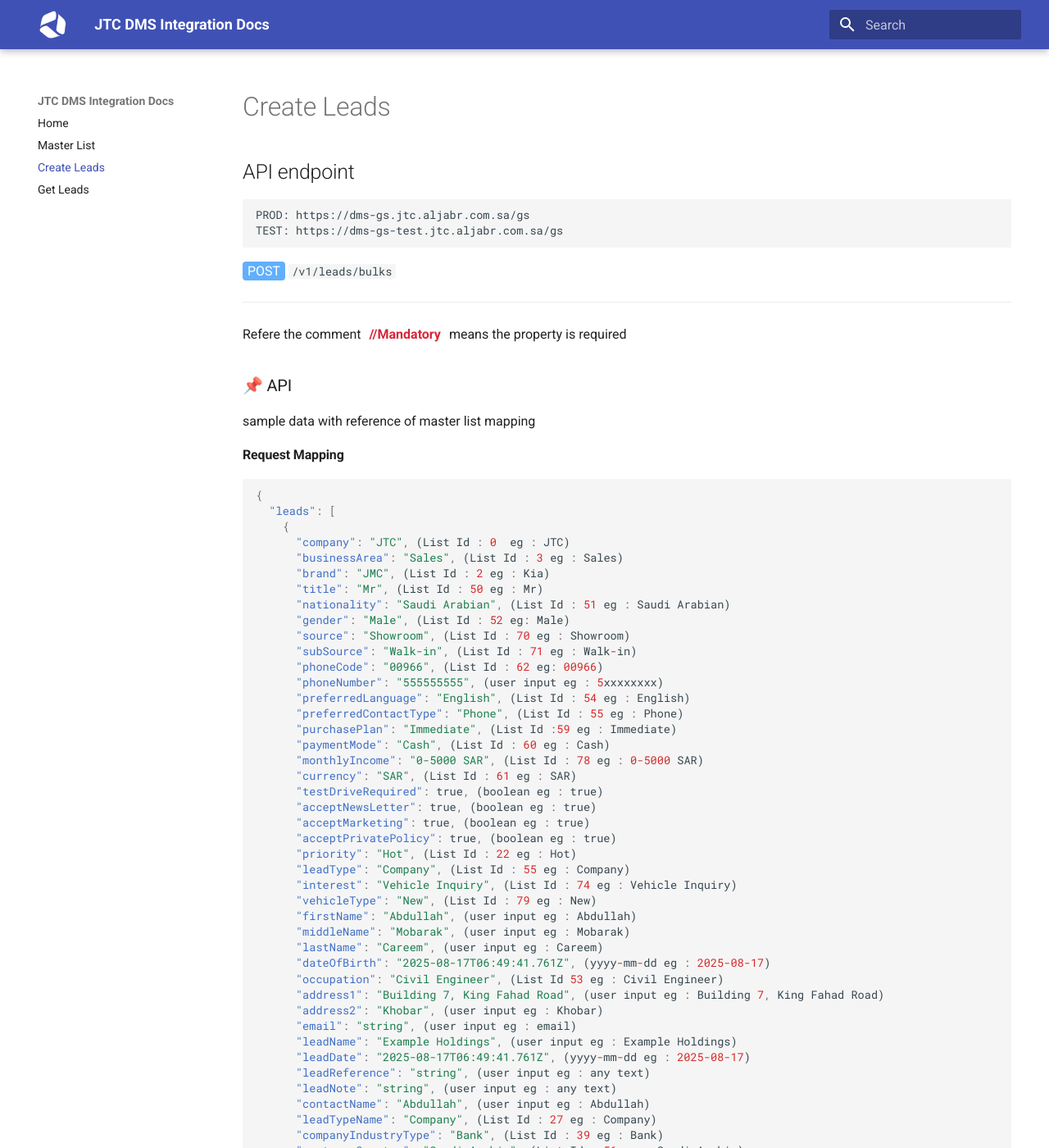
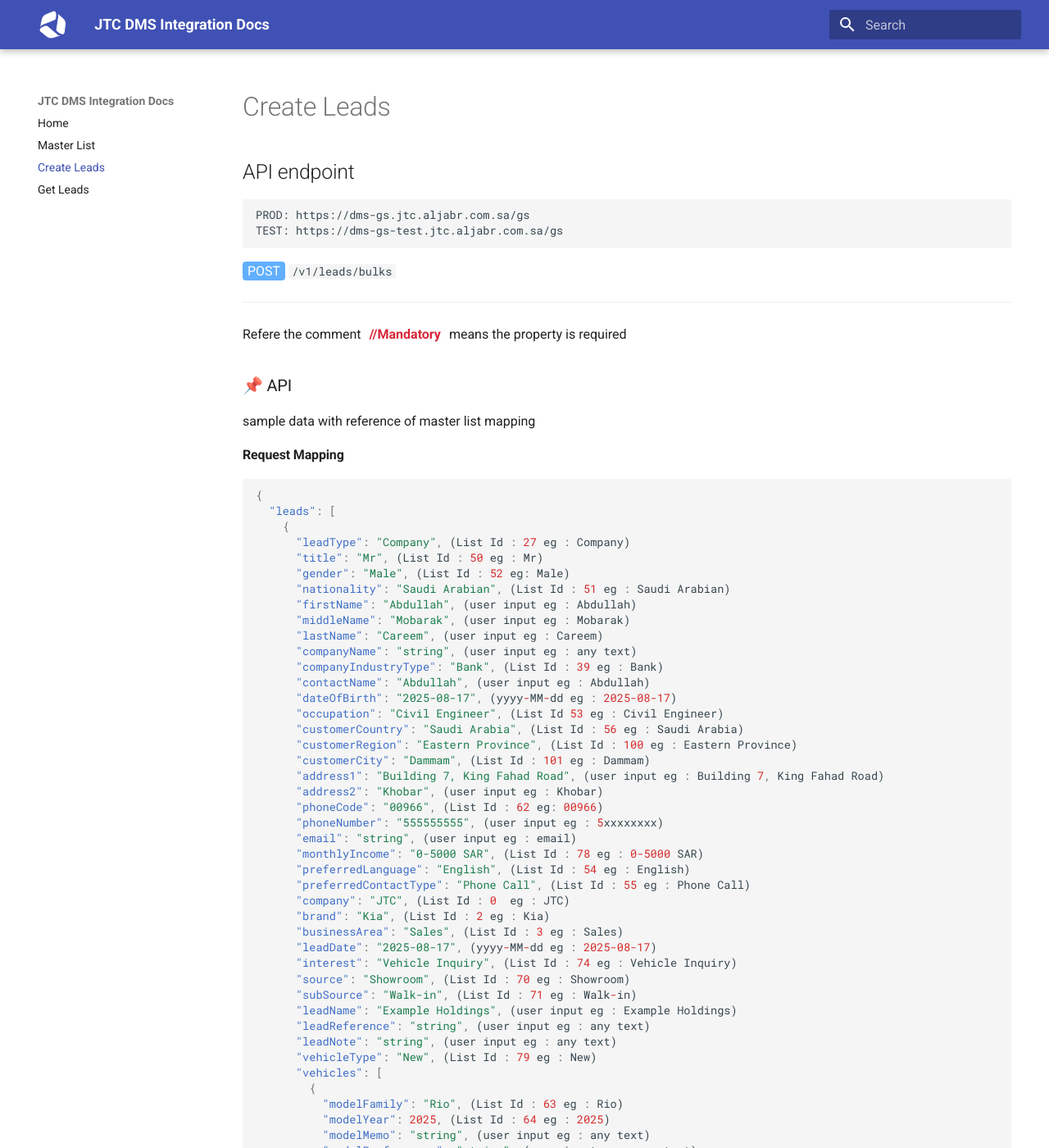
Before and after one commit to aljabr-trading/dms-external-docs, an MkDocs documentation site: the page built from docs/create-leads.md, in a window 1280 px wide and 1400 px high. Shown: the whole window at 82% size. Built offline with MkDocs 1.6.1 and Material for MkDocs 9.7.7, drawn with Linux system fonts in a browser that asks for light colours; some of the changed text lies outside the part shown.

````diff
--- a/docs/create-leads.md
+++ b/docs/create-leads.md
@@ -27,57 +27,57 @@ sample data with reference of master list mapping
 {
   "leads": [
     {
-      "company": "JTC", (List Id : 0  eg : JTC)
-      "businessArea": "Sales", (List Id : 3 eg : Sales)
-      "brand": "JMC", (List Id : 2 eg : Kia)
+      "leadType": "Company", (List Id : 27 eg : Company)
       "title": "Mr", (List Id : 50 eg : Mr)
+      "gender": "Male", (List Id : 52 eg: Male)
       "nationality": "Saudi Arabian", (List Id : 51 eg : Saudi Arabian)
-      "gender": "Male", (List Id : 52 eg: Male)
-      "source": "Showroom", (List Id : 70 eg : Showroom)
-      "subSource": "Walk-in", (List Id : 71 eg : Walk-in)
-      "phoneCode": "00966", (List Id : 62 eg: 00966)
-      "phoneNumber": "555555555", (user input eg : 5xxxxxxxx)
-      "preferredLanguage": "English", (List Id : 54 eg : English)
-      "preferredContactType": "Phone", (List Id : 55 eg : Phone)
-      "purchasePlan": "Immediate", (List Id :59 eg : Immediate)
-      "paymentMode": "Cash", (List Id : 60 eg : Cash)
-      "monthlyIncome": "0-5000 SAR", (List Id : 78 eg : 0-5000 SAR)
-      "currency": "SAR", (List Id : 61 eg : SAR)
-      "testDriveRequired": true, (boolean eg : true)
-      "acceptNewsLetter": true, (boolean eg : true)
-      "acceptMarketing": true, (boolean eg : true)
-      "acceptPrivatePolicy": true, (boolean eg : true)
-      "priority": "Hot", (List Id : 22 eg : Hot)
-      "leadType": "Company", (List Id : 55 eg : Company)
-      "interest": "Vehicle Inquiry", (List Id : 74 eg : Vehicle Inquiry)
-      "vehicleType": "New", (List Id : 79 eg : New)
       "firstName": "Abdullah", (user input eg : Abdullah)
       "middleName": "Mobarak", (user input eg : Mobarak)
       "lastName": "Careem", (user input eg : Careem)
-      "dateOfBirth": "2025-08-17T06:49:41.761Z", (yyyy-mm-dd eg : 2025-08-17)
+      "companyName": "string", (user input eg : any text)
+      "companyIndustryType": "Bank", (List Id : 39 eg : Bank)
+      "contactName": "Abdullah", (user input eg : Abdullah)
+      "dateOfBirth": "2025-08-17", (yyyy-MM-dd eg : 2025-08-17)
       "occupation": "Civil Engineer", (List Id 53 eg : Civil Engineer)
-      "address1": "Building 7, King Fahad Road", (user input eg : Building 7, King Fahad Road)
-      "address2": "Khobar", (user input eg : Khobar)
-      "email": "string", (user input eg : email)
-      "leadName": "Example Holdings", (user input eg : Example Holdings)
-      "leadDate": "2025-08-17T06:49:41.761Z", (yyyy-mm-dd eg : 2025-08-17)
-      "leadReference": "string", (user input eg : any text)
-      "leadNote": "string", (user input eg : any text)
-      "contactName": "Abdullah", (user input eg : Abdullah)
-      "leadTypeName": "Company", (List Id : 27 eg : Company)
-      "companyIndustryType": "Bank", (List Id : 39 eg : Bank)
       "customerCountry": "Saudi Arabia", (List Id : 56 eg : Saudi Arabia)
       "customerRegion": "Eastern Province", (List Id : 100 eg : Eastern Province)
       "customerCity": "Dammam", (List Id : 101 eg : Dammam)
+      "address1": "Building 7, King Fahad Road", (user input eg : Building 7, King Fahad Road)
+      "address2": "Khobar", (user input eg : Khobar)
+      "phoneCode": "00966", (List Id : 62 eg: 00966)
+      "phoneNumber": "555555555", (user input eg : 5xxxxxxxx)
+      "email": "string", (user input eg : email)
+      "monthlyIncome": "0-5000 SAR", (List Id : 78 eg : 0-5000 SAR)
+      "preferredLanguage": "English", (List Id : 54 eg : English)
+      "preferredContactType": "Phone Call", (List Id : 55 eg : Phone Call)
+      "company": "JTC", (List Id : 0  eg : JTC)
+      "brand": "Kia", (List Id : 2 eg : Kia)
+      "businessArea": "Sales", (List Id : 3 eg : Sales)
+      "leadDate": "2025-08-17", (yyyy-MM-dd eg : 2025-08-17)
+      "interest": "Vehicle Inquiry", (List Id : 74 eg : Vehicle Inquiry)
+      "source": "Showroom", (List Id : 70 eg : Showroom)
+      "subSource": "Walk-in", (List Id : 71 eg : Walk-in)
+      "leadName": "Example Holdings", (user input eg : Example Holdings)
+      "leadReference": "string", (user input eg : any text)
+      "leadNote": "string", (user input eg : any text)
+      "vehicleType": "New", (List Id : 79 eg : New)
       "vehicles": [
         {
-          "modelFamily": "Grand Avenue", (List Id : 63 eg : Grand Avenue)
+          "modelFamily": "Rio", (List Id : 63 eg : Rio)
           "modelYear": 2025, (List Id : 64 eg : 2025)
           "modelMemo": "string", (user input eg : any text)
           "modelPreferences": "string", (user input eg : any text)
           "totalQty": 1 (minimum 1 & maximum 1000)
         }
-      ]
+      ],
+      "purchasePlan": "Immediate", (List Id :59 eg : Immediate)
+      "paymentMode": "Cash", (List Id : 60 eg : Cash)
+      "currency": "SAR", (List Id : 61 eg : SAR)
+      "priority": "Hot", (List Id : 75 eg : Hot)
+      "testDriveRequired": true, (boolean eg : true)
+      "acceptNewsLetter": true, (boolean eg : true)
+      "acceptMarketing": true, (boolean eg : true)
+      "acceptPrivatePolicy": true, (boolean eg : true)
     }
   ],
   "isProcessed": 1
@@ -93,180 +93,192 @@ Below are the possible values for creating lead and properties will be mandatory
 
 !!!Note
     Minimum 1 Lead and Maximum 20 leads per request will be allowed and for each lead minimum one vehicle details and maximum 5 vehicle details will be allowed.
-
+<!--
 ```json
 {
   "leads": [
     {
-      "company": "JTC",
-      "businessArea": "Sales",
-      "brand": "JMC",
+      "leadType": "Company/Individual",
       "title": "Mr",
+      "gender": "Male",
       "nationality": "Saudi Arabian",
-      "gender": "Male",
-      "source": "Showroom",
-      "subSource": "Walk-in",
-      "phoneCode": "00966",
-      "phoneNumber": "555555555",
-      "preferredLanguage": "English",
-      "preferredContactType": "Phone",
-      "purchasePlan": "Immediate",
-      "paymentMode": "Cash",
-      "monthlyIncome": "0-5000 SAR",
-      "currency": "SAR",
-      "testDriveRequired": true,
-      "acceptNewsLetter": true,
-      "acceptMarketing": true,
-      "acceptPrivatePolicy": true,
-      "priority": "Hot",
-      "leadType": "Company",
-      "interest": "Vehicle Inquiry",
-      "vehicleType": "New",
       "firstName": "Abdullah",
       "middleName": "Mobarak",
       "lastName": "Careem",
+      "contactName": "Abdullah",
+      "companyName": "Example Holdings",
+      "companyIndustryType": "Bank",
       "dateOfBirth": "2025-08-17T06:49:41.761Z",
       "occupation": "string",
-      "address1": "Building 7, King Fahad Road",
-      "address2": "Khobar",
-      "email": "example@example.com",
-      "leadName": "Example Holdings",
-      "leadDate": "2025-08-17T06:49:41.761Z",
-      "leadReference": "string",
-      "leadNote": "string",
-      "contactName": "Abdullah",
-      "leadTypeName": "Company",
-      "companyIndustryType": "Bank",
       "customerCountry": "Saudi Arabia",
       "customerRegion": "Eastern Province",
       "customerCity": "Dammam",
+      "address1": "Building 7, King Fahad Road",
+      "address2": "Khobar",
+      "phoneCode": "00966",
+      "phoneNumber": "555555555",
+      "email": "example@example.com",
+      "monthlyIncome": "0-5000 SAR",
+      "preferredLanguage": "English",
+      "preferredContactType": "Phone",
+      "company": "JTC",
+      "brand": "Kia",
+      "businessArea": "Sales",
+      "branch": "string",
+      "leadDate": "2025-08-17T06:49:41.761Z",
+      "interest": "Vehicle Inquiry",
+      "source": "Showroom",
+      "subSource": "Walk-in",
+      "leadName": "Example Holdings",
+      "leadReference": "string",
+      "leadNote": "string",
+      "vehicleType": "New",
       "vehicles": [
         {
-          "modelFamily": "Grand Avenue",
+          "modelFamily": "Rio",
           "modelYear": 2025,
           "modelMemo": "string",
           "modelPreferences": "string",
           "totalQty": 1
         }
-      ]
+      ],
+      "purchasePlan": "Immediate",
+      "paymentMode": "Cash",
+      "currency": "SAR",
+      "priority": "Hot",
+      "testDriveRequired": true,
+      "acceptNewsLetter": true,
+      "acceptMarketing": true,
+      "acceptPrivatePolicy": true
     }
   ],
   "isProcessed": 1
 }
 ```
-
+-->
 
 #### Lead Type : Company  (Sample Json)
 ```json
 {
-   "leads":[                                          //Minimum 1 & Maximum 20
-      {
-        "leadtype":"Company",                         //Mandatory
-        "companyIndustryType":"Bank",                 //Mandatory
-        "companyname":"",                             //Mandatory
-        "contactname":"",                             //Mandatory
-        "phonecode":"00966",                          //Mandatory
-        "phoneNumber":"",                             //Mandatory
-        "preferredLanguage":"Arabic",                 //Mandatory
-        "preferredContactType":"email",
-        "leadName":"",                                //Mandatory
-        "leadReference":"",
-        "source":"Direct Contact",                    //Mandatory
-        "subsource":"Email",                          //Mandatory
-        "interest":"Price Quote",                     //Mandatory
-        "customerCountry":"Saudi Arabia",             //Mandatory
-        "customerRegion":"Riyadh",                    //Mandatory
-        "customerCity":"Afif",                        //Mandatory
-        "purchasePlan":"Within 30 Days",
-        "paymentMode":"Credit",
-        "currency":"SAR",
-        "brand":"KIA",                                 //Mandatory
-        "vehicleType":"New",
-        "businessArea":"Sales",                        //Mandatory
-        "testdriverequired":true,                      //Mandatory
-        "leadnote":"",
-        "acceptMarketing":true,
-        "acceptNewsLetter":true,                       //Mandatory
-        "acceptPrivatePolicy":true,                    //Mandatory
-        "company":"JTC",                               //Mandatory
-        "priority":"Warm",                             //Mandatory
-        "leaddate":"yyyy-dd-mm",
-        "vehicles":[         //Minimum 1 & Maximum 5   //Mandatory
-          {
-            "modelFamily":"RIO",                       //Mandatory
-            "modelYear":"2024",
-            "ModelMemo":"",
-            "ModelPreferences":"",
-            "totalQty":1                               //Mandatory
-          }
-        ]
-      }
-   ]
-    "isProcessed":1,
+  "leads": [                                                    // Minimum 1 & Maximum 20
+    {
+      "leadType": "Company",                                    // Mandatory
+      "contactName": "",                                        // Mandatory
+      "companyName": "",                                        // Mandatory
+      "companyIndustryType": "Bank",                            // Mandatory
+      "dateOfBirth": yyyy-MM-dd,
+      "occupation": "string",
+      "customerCountry": "Saudi Arabia",                        // Mandatory
+      "customerRegion": "Riyadh",                               // Mandatory
+      "customerCity": "Afif",                                   // Mandatory
+      "address1": "string",
+      "address2": "string",
+      "phoneCode": "00966",                                     // Mandatory
+      "phoneNumber": "",                                        // Mandatory
+      "email": "",
+      "monthlyIncome": "string",
+      "preferredLanguage": "Arabic",                            // Mandatory
+      "preferredContactType": "email",
+      "company": "JTC",                                         // Mandatory
+      "brand": "KIA",                                           // Mandatory
+      "businessArea": "Sales",                                  // Mandatory
+      "branch": "string",
+      "leadDate": "yyyy-MM-dd",
+      "interest": "Price Quote",                                // Mandatory
+      "source": "Direct Contact",                               // Mandatory
+      "subSource": "Email",                                     // Mandatory
+      "leadName": "",                                           // Mandatory
+      "leadReference": "",
+      "leadNote": "",
+      "vehicleType": "New",
+      "vehicles": [                  // Minimum 1 & Maximum 5    // Mandatory
+        {
+          "modelFamily": "RIO",                                  // Mandatory
+          "modelYear": "2024",
+          "modelMemo": "",
+          "modelPreferences": "",
+          "totalQty": 1                                          // Mandatory
+        }
+      ],
+      "purchasePlan": "Within 30 Days",
+      "paymentMode": "Credit",
+      "currency": "SAR",
+      "priority": "Warm",                                         // Mandatory
+      "testDriveRequired": true,                                  // Mandatory
+      "acceptNewsLetter": true,                                   // Mandatory
+      "acceptMarketing": true,                                    // Mandatory
+      "acceptPrivatePolicy": true                                 // Mandatory
+    }
+  ],
+  "isProcessed": 1
 }
 
 ```
+
 #### Lead Type : Individual  (Sample Json)
 
 ```json
 {
-   "leads":[                                            //Minimum 1 & Maximum 20
-      {
-        "leadtype":"Individual",                        //Mandatory
-        "title":"Mr",
-        "firstName":"",                                 //Mandatory
-        "middlename":"",
-        "lastName":"",
-        "nationality":"Saudi Arabian",                  //Mandatory
-        "gender":"Male",
-        "dateofbirth":"yyyy-mm-dd",
-        "occupation":"",
-        "address1":"",
-        "address2":"",
-        "email":"",
-        "phonecode":"00966",                            //Mandatory
-        "phoneNumber":"",                               //Mandatory
-        "preferredLanguage":"Arabic",                   //Mandatory
-        "preferredContactType":"Email",
-        "leadName":"",                                  //Mandatory
-        "leadReference":"",
-        "source":"Direct Contact",                      //Mandatory
-        "subsource":"Email",                            //Mandatory
-        "interest":"Price Quote",                       //Mandatory
-        "customerCountry":"Saudi Arabia",               //Mandatory
-        "customerRegion":"Riyadh",                      //Mandatory
-        "customerCity":"Afif",                          //Mandatory
-        "purchasePlan":"Within 30 Days",
-        "paymentMode":"Credit",
-        "monthlyIncome":"5000-10000 SAR",
-        "currency":"SAR",
-        "brand":"KIA",                                  //Mandatory
-        "vehicleType":"New",
-        "businessArea":"Sales",                         //Mandatory
-        "testdriverequired":"true",                     //Mandatory
-        "leadnote":"",
-        "acceptMarketing":"true",
-        "acceptNewsLetter":"true",
-        "acceptPrivatePolicy":"true",                   //Mandatory
-        "company":"JTC",                                //Mandatory
-        "priority":"Warm",                              //Mandatory
-        "leaddate":"yyyy-mm-dd",
-        "vehicles":[         //Minimum 1 & Maximum 5    //Mandatory
-            {
-               "modelFamily":"RIO",                     //Mandatory
-               "modelYear":"2024",
-               "ModelMemo":"",
-               "ModelPreferences":"",
-               "totalQty":1                             //Mandatory
-            }
-         ]
-      }
-   ]
-    "isProcessed":1,
+  "leads": [                                            // Minimum 1 & Maximum 20
+    {
+      "leadType": "Individual",                         // Mandatory
+      "title": "Mr",
+      "gender": "Male",
+      "nationality": "Saudi Arabian",                   // Mandatory
+      "firstName": "",                                  // Mandatory
+      "middleName": "",
+      "lastName": "",
+      "contactName": "",
+      "companyName": "",
+      "companyIndustryType": "",
+      "dateOfBirth": "yyyy-MM-dd",
+      "occupation": "",
+      "customerCountry": "Saudi Arabia",                // Mandatory
+      "customerRegion": "Riyadh",                       // Mandatory
+      "customerCity": "Afif",                           // Mandatory
+      "address1": "",
+      "address2": "",
+      "phoneCode": "00966",                             // Mandatory
+      "phoneNumber": "",                                // Mandatory
+      "email": "",
+      "monthlyIncome": "5000-10000 SAR",
+      "preferredLanguage": "Arabic",                    // Mandatory
+      "preferredContactType": "Email",
+      "company": "JTC",                                 // Mandatory
+      "brand": "KIA",                                   // Mandatory
+      "businessArea": "Sales",                          // Mandatory
+      "branch": "string",
+      "leadDate": "yyyy-MM-dd",
+      "interest": "Price Quote",                         // Mandatory
+      "source": "Direct Contact",                        // Mandatory
+      "subSource": "Email",                              // Mandatory
+      "leadName": "",                                    // Mandatory
+      "leadReference": "",
+      "leadNote": "",
+      "vehicleType": "New",
+      "vehicles": [          // Minimum 1 & Maximum 5    // Mandatory
+        {
+          "modelFamily": "RIO",                          // Mandatory
+          "modelYear": "2024",
+          "modelMemo": "",
+          "modelPreferences": "",
+          "totalQty": 1                                  // Mandatory
+        }
+      ],
+      "purchasePlan": "Within 30 Days",
+      "paymentMode": "Credit",
+      "currency": "SAR",
+      "priority": "Warm",                                // Mandatory
+      "testDriveRequired": true,                         // Mandatory
+      "acceptNewsLetter": true,                          // Mandatory
+      "acceptMarketing": true,                           // Mandatory
+      "acceptPrivatePolicy": true                        // Mandatory
+    }
+  ],
+  "isProcessed": 1
 }
 
 ```
-
 
 
 #### Response
@@ -291,7 +303,7 @@ integer
 
     1. `companyIndustryType`
     2. `contactName`
-    3. `leadTypeName`
+    3. `companyName`
 
 
 #### companyIndustryType
@@ -300,7 +312,7 @@ integer
 
 #### contactName:`string`
 
-#### leadTypeName:`string`
+#### companyName:`string`
 
 #### title
 
@@ -320,7 +332,7 @@ integer
 
 #### middleName:`string`
 
-#### dateOfBirth:`yyyy-mm-dd`
+#### dateOfBirth:`yyyy-MM-dd`
 
 #### occupation:`string`
 
````
Also changed, not shown: docs/get-leads.md (+1 -4 lines), docs/lookups.md (+2 -2 lines), site/create-leads/index.html, site/get-leads/index.html, site/lookups/index.html, site/search/search_index.json, 1 other file.
